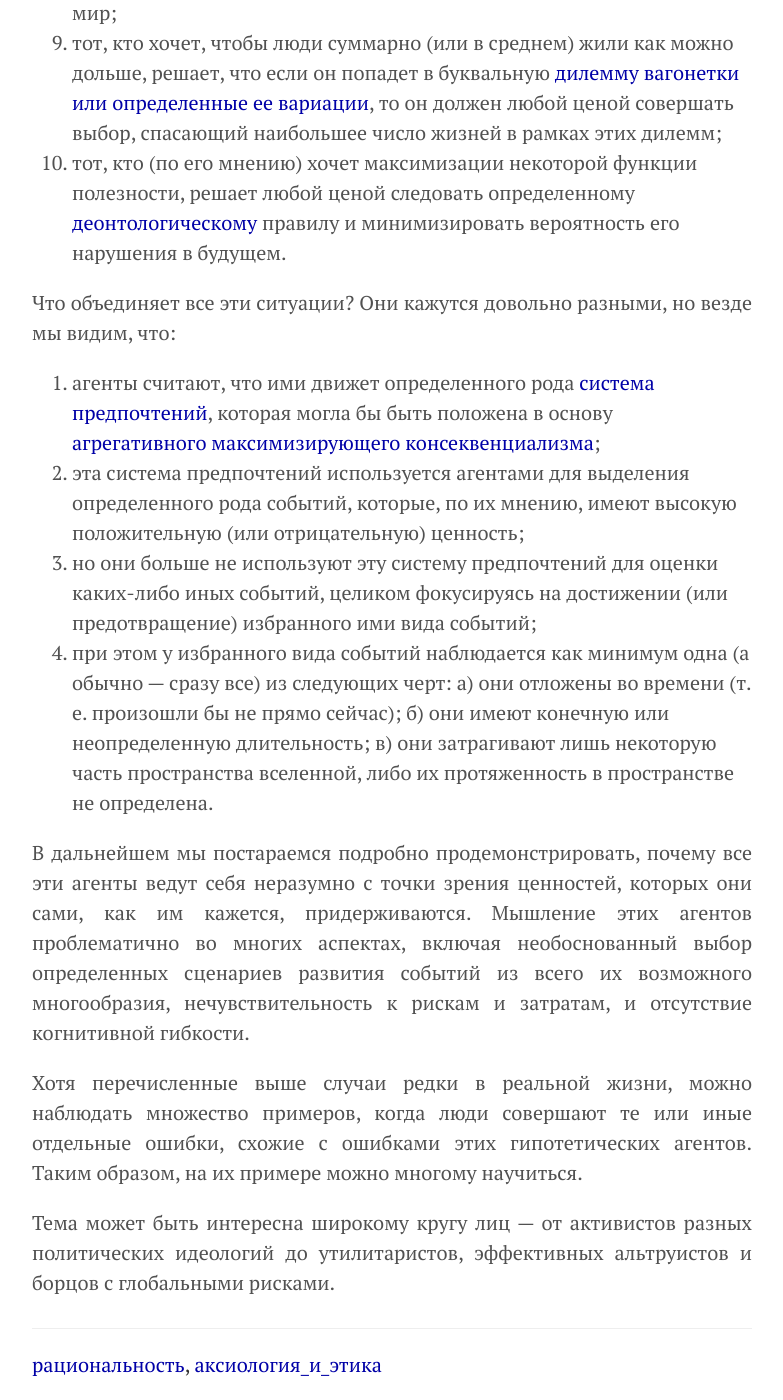
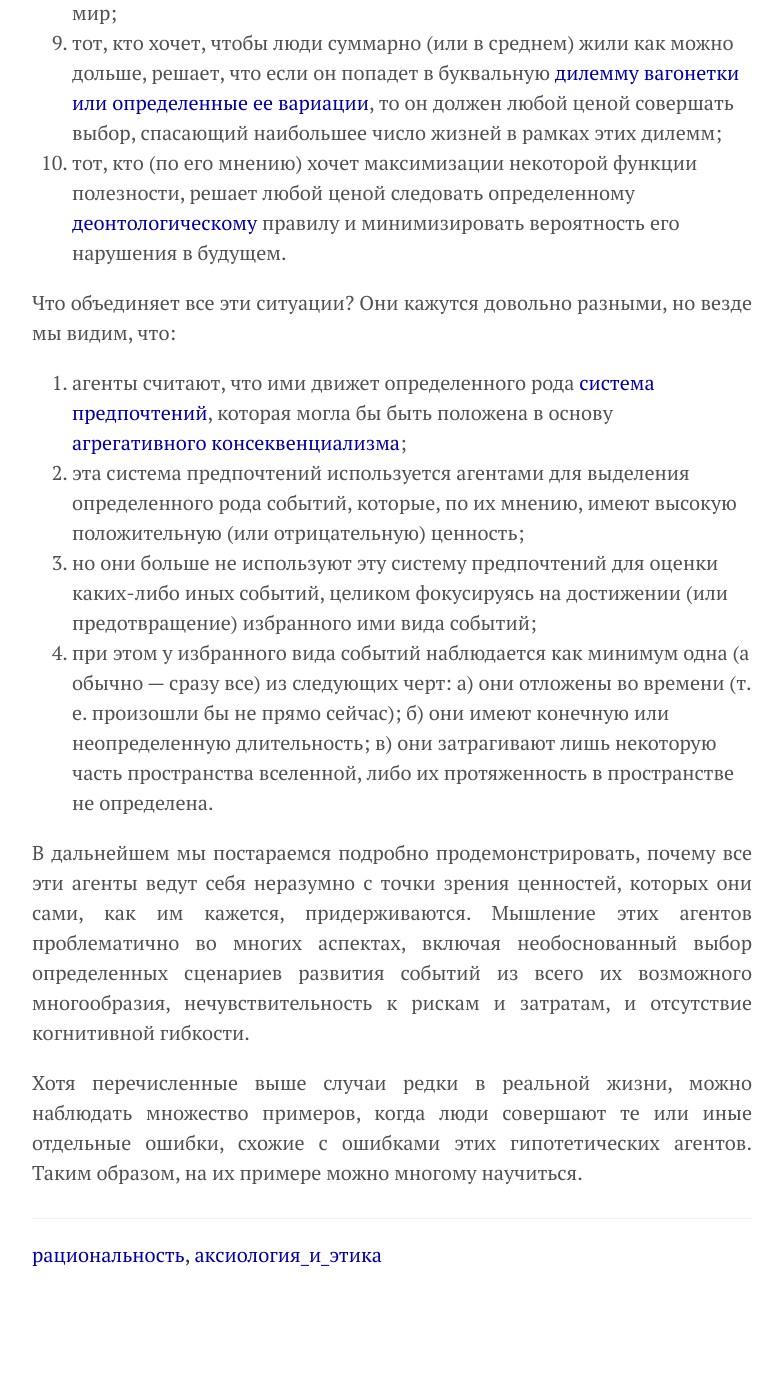
Before and after one commit to KKirdan/kkirdan.github.io, a Jekyll site: the page built from blog/_posts/5. drafts/2023-06-08-b2.md, in a window 1280 px wide and 1400 px high, scrolled down 1184 px. Shown: the whole window, without its empty margins (248-1031 px from the left). Built offline with Jekyll 4.4.1, drawn with Linux system fonts in a browser that asks for light colours; after the commit the page ends 2474 px from its top, so only the background shows below that.

Commit message:
Update 2023-06-08-b2.md

```diff
--- a/blog/_posts/5. drafts/2023-06-08-b2.md
+++ b/blog/_posts/5. drafts/2023-06-08-b2.md
@@ -26,7 +26,7 @@
 10. тот, кто (по его мнению) хочет максимизации некоторой функции полезности, решает любой ценой следовать определенному [деонтологическому](https://plato.stanford.edu/entries/ethics-deontological/) правилу и минимизировать вероятность его нарушения в будущем.
 
 Что объединяет все эти ситуации? Они кажутся довольно разными, но везде мы видим, что:
-1. агенты считают, что ими движет определенного рода [система предпочтений](https://vk.com/wall-199052526_381), которая могла бы быть положена в основу [агрегативного максимизирующего консеквенциализма](https://vk.com/wall-199052526_44);
+1. агенты считают, что ими движет определенного рода [система предпочтений](https://vk.com/wall-199052526_381), которая могла бы быть положена в основу [агрегативного консеквенциализма](https://vk.com/wall-199052526_44);
 2. эта система предпочтений используется агентами для выделения определенного рода событий, которые, по их мнению, имеют высокую положительную (или отрицательную) ценность;
 3. но они больше не используют эту систему предпочтений для оценки каких-либо иных событий, целиком фокусируясь на достижении (или предотвращение) избранного ими вида событий;
 4. при этом у избранного вида событий наблюдается как минимум одна (а обычно — сразу все) из следующих черт: а) они отложены во времени (т. е. произошли бы не прямо сейчас); б) они имеют конечную или неопределенную длительность; в) они затрагивают лишь некоторую часть пространства вселенной, либо их протяженность в пространстве не определена.
@@ -34,5 +34,3 @@
 В дальнейшем мы постараемся подробно продемонстрировать, почему все эти агенты ведут себя неразумно с точки зрения ценностей, которых они сами, как им кажется, придерживаются. Мышление этих агентов проблематично во многих аспектах, включая необоснованный выбор определенных сценариев развития событий из всего их возможного многообразия, нечувствительность к рискам и затратам, и отсутствие когнитивной гибкости.
 
 Хотя перечисленные выше случаи редки в реальной жизни, можно наблюдать множество примеров, когда люди совершают те или иные отдельные ошибки, схожие с ошибками этих гипотетических агентов. Таким образом, на их примере можно многому научиться.
-
-Тема может быть интересна широкому кругу лиц — от активистов разных политических идеологий до утилитаристов, эффективных альтруистов и борцов с глобальными рисками.
```
